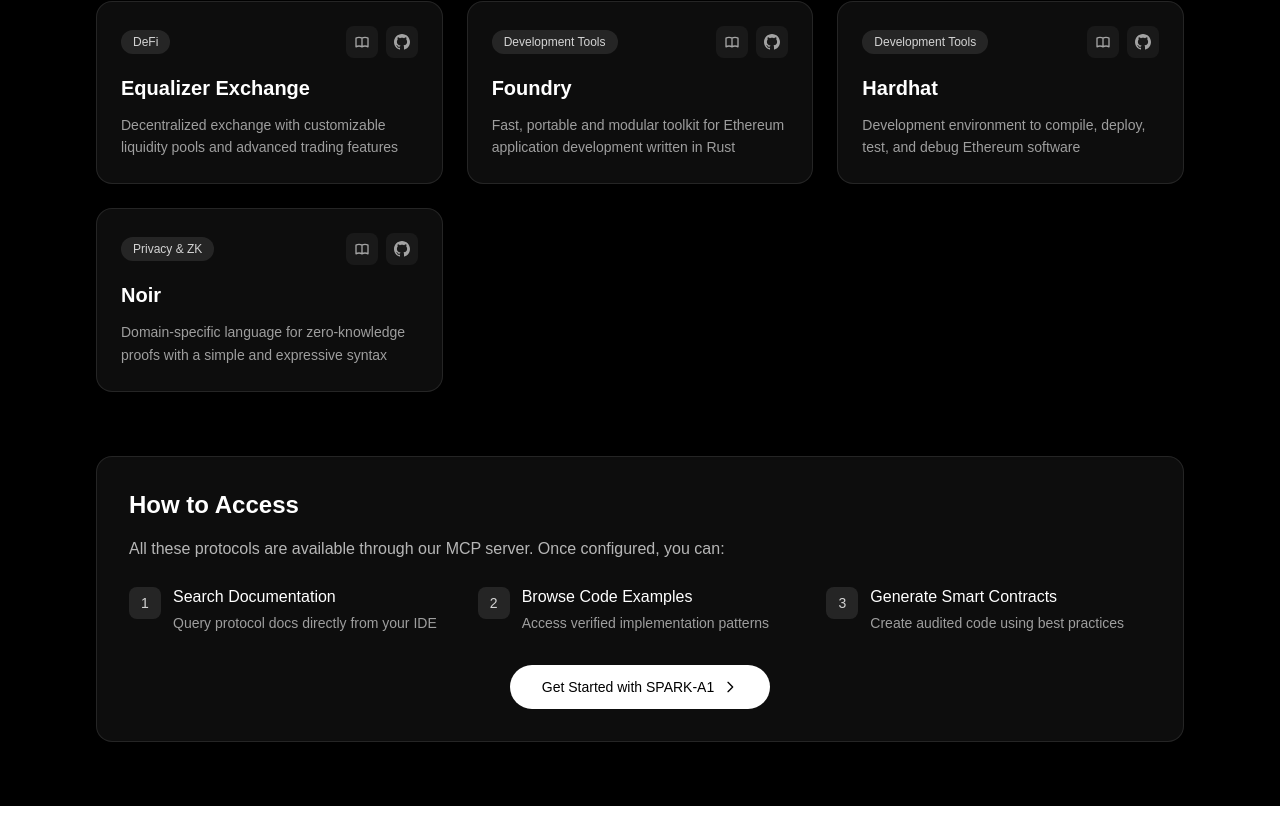
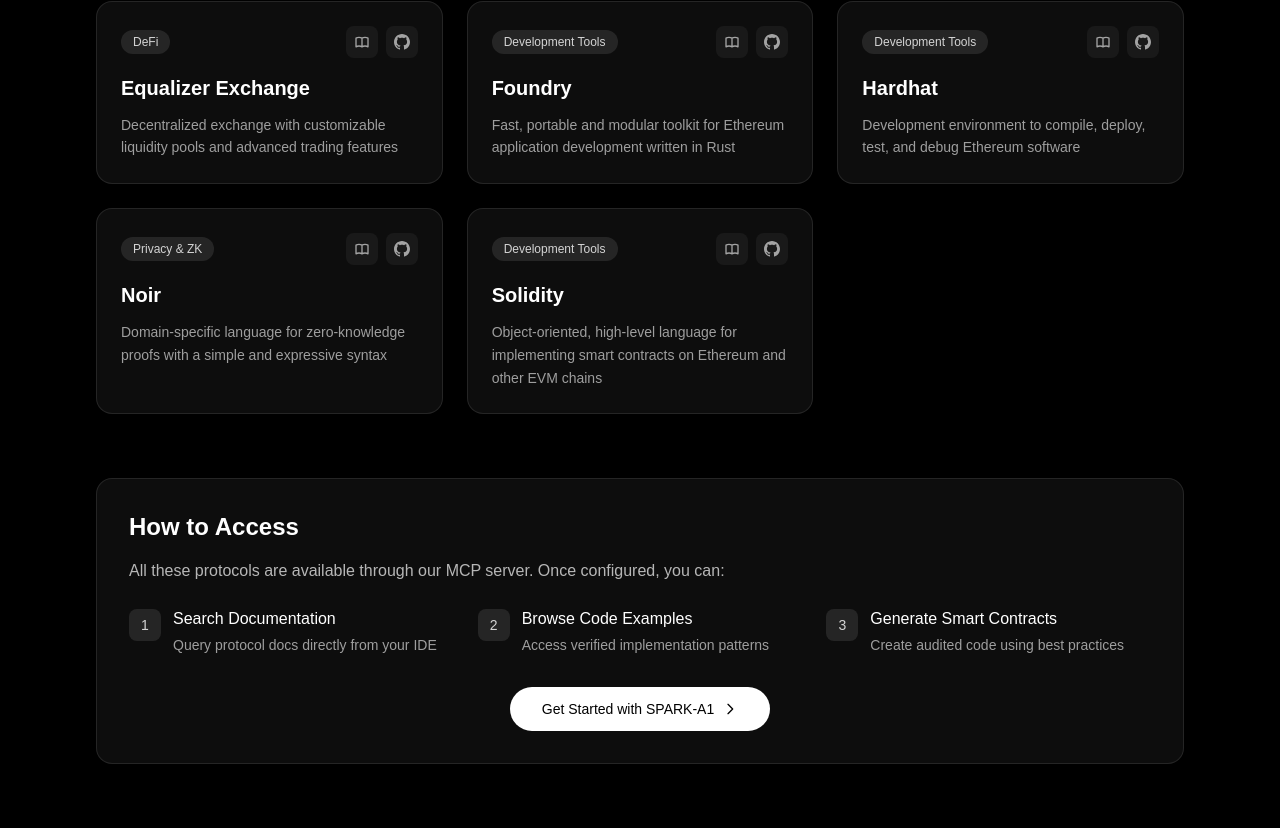
Before and after one commit to chrom-ar/vora-site, a Next.js app: page /indexed-protocols in a window 1280 px wide. Shown: the part 714-1542 px from the top of the page. Before the commit the page ends 1520 px from the top, so only its background shows below. Built offline with nearby package versions, Linux system fonts and the light colour scheme.

Commit message:
Solidity indexed

```diff
--- a/app/indexed-protocols/page.tsx
+++ b/app/indexed-protocols/page.tsx
@@ -18,50 +18,64 @@
     description: "Privacy-focused L2 solution with native zero-knowledge proofs for confidential smart contracts",
     docs: "https://docs.aztec.network/",
     github: "https://github.com/AztecProtocol",
-    category: "Privacy & ZK"
+    category: "Privacy & ZK",
   },
   {
     name: "OpenZeppelin",
     description: "Battle-tested library of secure, reusable smart contracts and security auditing tools",
     docs: "https://docs.openzeppelin.com/",
     github: "https://github.com/OpenZeppelin/openzeppelin-contracts",
-    category: "Security & Standards"
+    category: "Security & Standards",
   },
   {
     name: "EigenLayer",
     description: "Restaking protocol enabling decentralized services to leverage Ethereum's security",
     docs: "https://docs.eigenlayer.xyz/",
     github: "https://github.com/Layr-Labs/eigencloud-docs",
-    category: "Infrastructure"
+    category: "Infrastructure",
   },
   {
     name: "Equalizer Exchange",
     description: "Decentralized exchange with customizable liquidity pools and advanced trading features",
     docs: "https://docs.equalizer.exchange/",
     github: "https://github.com/Equalizer-Exchange",
-    category: "DeFi"
+    category: "DeFi",
   },
   {
     name: "Foundry",
     description: "Fast, portable and modular toolkit for Ethereum application development written in Rust",
     docs: "https://getfoundry.sh/",
     github: "https://github.com/foundry-rs/foundry",
-    category: "Development Tools"
+    category: "Development Tools",
   },
   {
     name: "Hardhat",
     description: "Development environment to compile, deploy, test, and debug Ethereum software",
     docs: "https://hardhat.org/docs",
     github: "https://github.com/NomicFoundation/hardhat",
-    category: "Development Tools"
+    category: "Development Tools",
   },
   {
     name: "Noir",
     description: "Domain-specific language for zero-knowledge proofs with a simple and expressive syntax",
     docs: "https://noir-lang.org/docs",
     github: "https://github.com/noir-lang/noir",
-    category: "Privacy & ZK"
-  }
+    category: "Privacy & ZK",
+  },
+  {
+    name: "Solidity",
+    description: "Object-oriented, high-level language for implementing smart contracts on Ethereum and other EVM chains",
+    docs: "https://docs.soliditylang.org/",
+    github: "https://github.com/argotorg/solidity",
+    category: "Development Tools",
+  },
+  // {
+  //   name: "CDP (Coinbase)",
+  //   description: "Coinbase Developer Platform for building onchain applications with enterprise-grade infrastructure",
+  //   docs: "https://docs.cdp.coinbase.com/",
+  //   github: "https://github.com/coinbase/coinbase-sdk-nodejs",
+  //   category: "Infrastructure"
+  // }
 ];
 
 const IndexedProtocolsPage = () => {
@@ -90,7 +104,7 @@
 
         {/* Category Filter */}
         <div className="flex flex-wrap gap-2 justify-center mb-12">
-          {categories.map((category) => (
+          {categories.map(category => (
             <button
               key={category}
               onClick={() => setSelectedCategory(category)}
@@ -173,10 +187,10 @@
                 {/* Hover Indicator */}
                 <div
                   className={`absolute inset-0 rounded-2xl pointer-events-none transition-opacity duration-300 ${
-                    hoveredCard === index ? 'opacity-100' : 'opacity-0'
+                    hoveredCard === index ? "opacity-100" : "opacity-0"
                   }`}
                   style={{
-                    background: 'radial-gradient(600px circle at var(--mouse-x, 50%) var(--mouse-y, 50%), rgba(255,255,255,0.06), transparent 40%)',
+                    background: "radial-gradient(600px circle at var(--mouse-x, 50%) var(--mouse-y, 50%), rgba(255,255,255,0.06), transparent 40%)",
                   }}
                 />
               </div>
```
Also changed, not shown: package.json (+4 -4 lines), 1 other file (tests, documents, lock files or other folders).
